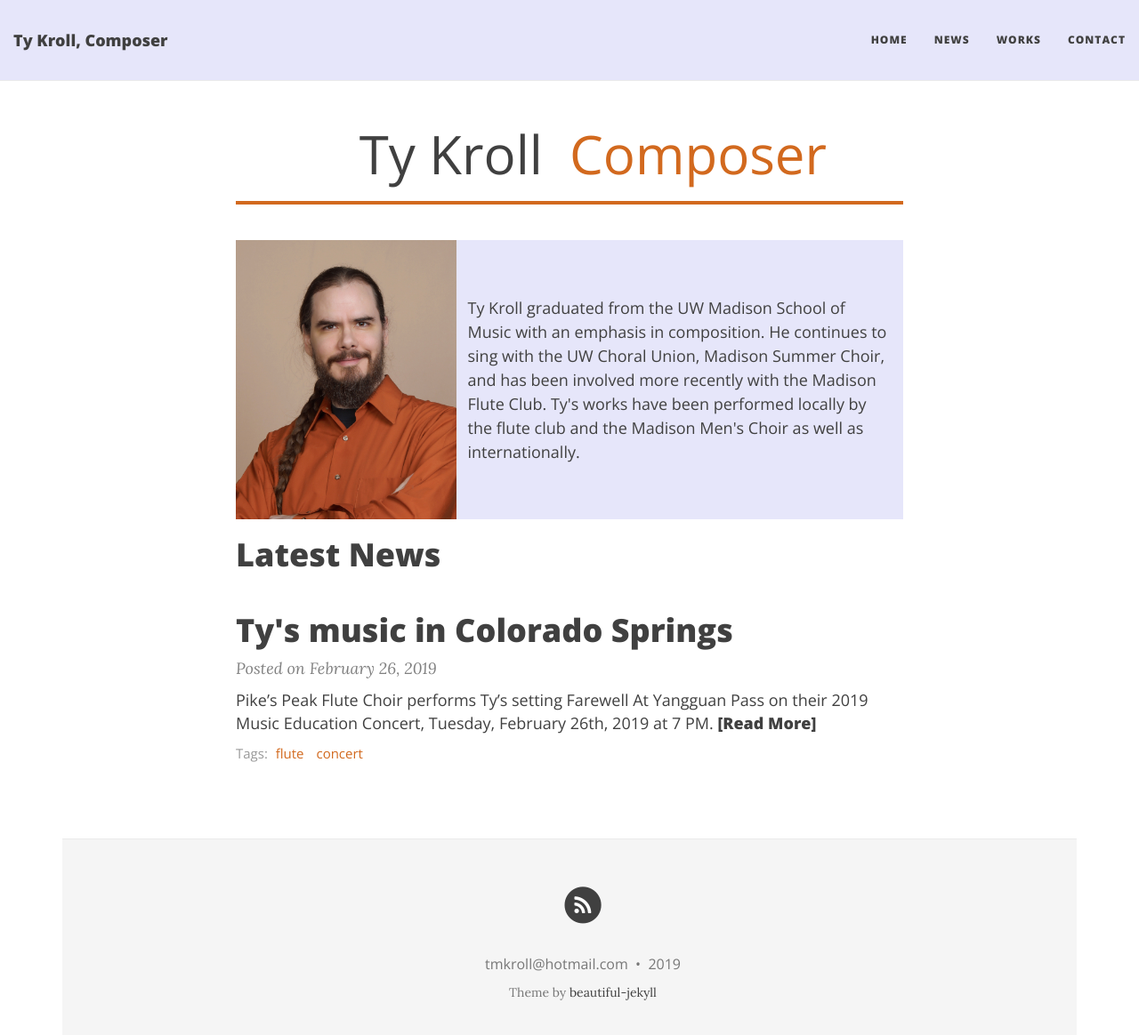
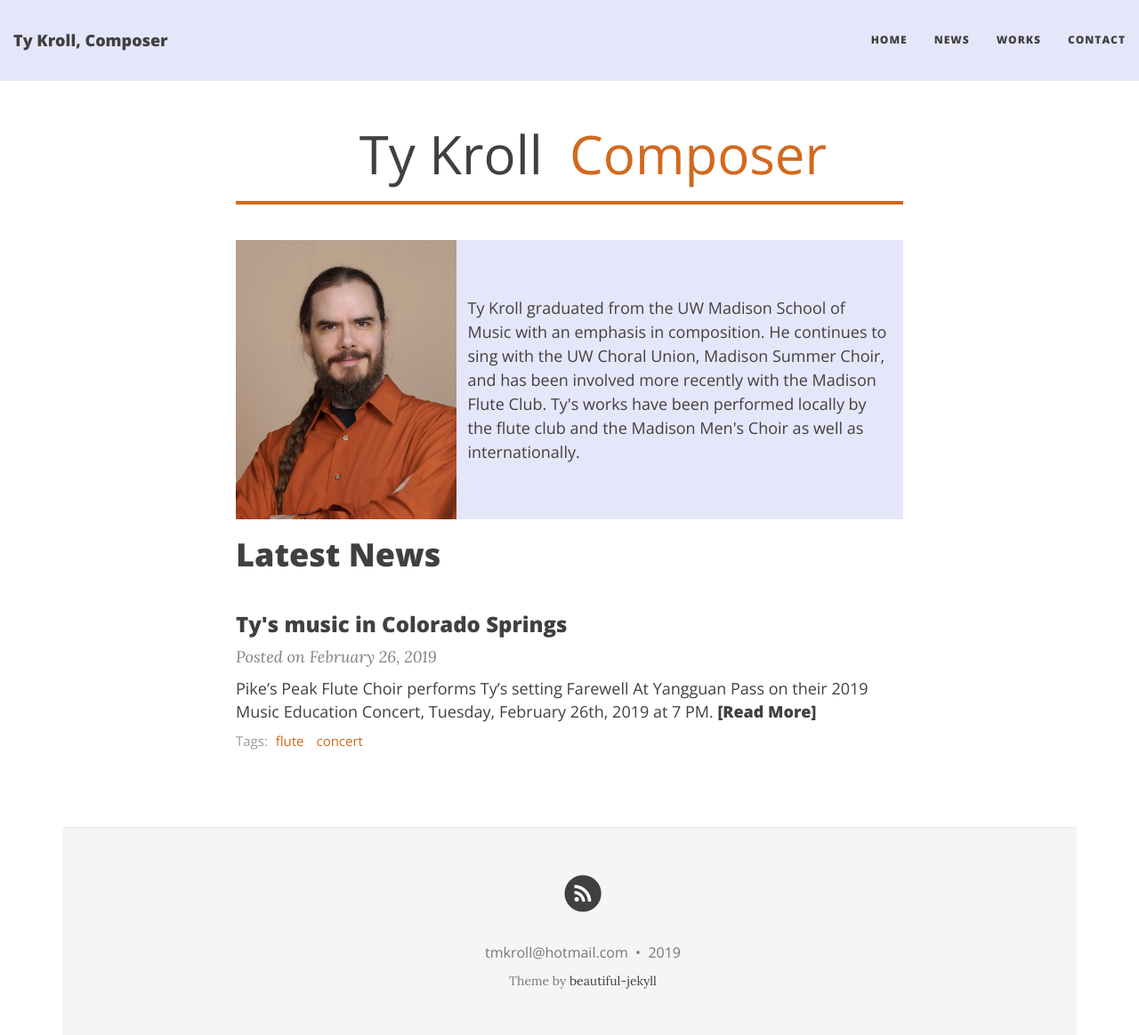
Before and after one commit to ctrueden/tykroll.com, a Jekyll site: the page built from index.html, in a window 1280 px wide and 1177 px high. Shown: the top 1164 px of the window at 89% size. Built offline with Jekyll 4.4.1, drawn with Linux system fonts in a browser that asks for light colours; nearby versions of some CDN libraries; the list of posts is cut into pages by our own code.

Commit message:
Migrate some colors and font sizes to config
Now it's easier to change them by editing the _config.yml.

```diff
--- a/_config.yml
+++ b/_config.yml
@@ -36,6 +36,12 @@ navbar-links:
 # then specify the following parameter
 # title-img: /path/to/image
 
+# --- Font options --- #
+
+full-header-font-size: "60px"
+small-header-font-size: "30px"
+news-post-header-font-size: "24px"
+
 # --- Background colour/image options --- #
 
 # Personalize the colors in your website. Colour values can be any valid CSS colour
@@ -49,6 +55,7 @@ hover-col: "#F87217"
 footer-col: "#F5F5F5"
 footer-text-col: "#777777"
 footer-link-col: "#404040"
+header-col: "chocolate"
 
 # Alternatively, the navbar, footer, and page background can be set to use background images
 # instead of colour
--- a/css/main.css
+++ b/css/main.css
@@ -342,7 +342,7 @@ footer .theme-by {
 }
 
 .post-preview .post-title {
-  font-size: 24px;
+  font-size: {{ site.news-post-header-font-size }} !important;
   margin-top: 0;
 }
 .post-preview .post-subtitle {
@@ -477,7 +477,7 @@ footer .theme-by {
 }
 .intro-header .page-heading h1 {
   margin-top: 0;
-  font-size: 60px !important;
+  font-size: {{ site.full-header-font-size }} !important;
   font-weight: normal !important;
   font-family: 'Open Sans', 'Helvetica Neue', Helvetica, Arial, sans-serif !important;
   width: 50%;
@@ -490,9 +490,9 @@ footer .theme-by {
 }
 .intro-header .page-heading .page-subheading {
   padding-left: 0.5em !important;
-  font-size: 60px !important;
+  font-size: {{ site.full-header-font-size }} !important;
   font-weight: normal !important;
-  color: chocolate;
+  color: {{ site.header-col }};
   text-align: left;
 }
 .intro-header .page-heading .page-subheading,
@@ -607,10 +607,10 @@ footer .theme-by {
 }
 @media only screen and (max-width: 600px) {
   .intro-header .page-heading h1 {
-    font-size: 30px !important;
+    font-size: {{ site.small-header-font-size }} !important;
   }
   .intro-header .page-heading .page-subheading {
-    font-size: 30px !important;
+    font-size: {{ site.small-header-font-size }} !important;
   }
 }
 
```
